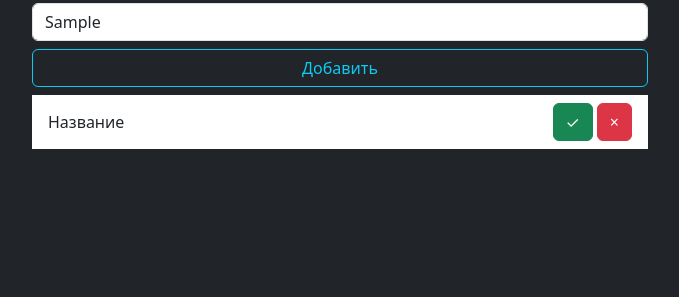
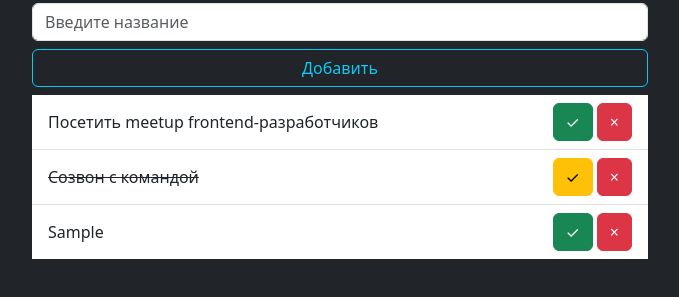
Before and after one commit to Borisolchik/Notes, a plain HTML site: page index.html in a window 1280 px wide. Both pictures are taken after typing "Sample" into the empty fields and a click on the button "Добавить". Shown: the part 101-398 px from the top of the page, without its empty margins (300-979 px from the left). Drawn offline with nearby package versions, Linux system fonts and the light colour scheme.

Commit message:
added functional

```diff
--- /dev/null
+++ b/app.js
@@ -0,0 +1,46 @@
+const inputElement = document.getElementById('title');
+const createBtn = document.getElementById('create');
+const listElement = document.getElementById('list');
+
+const notes = [
+    {
+        title: 'Посетить meetup frontend-разработчиков',
+        completed: false
+    },
+    {
+        title: 'Созвон с командой',
+        completed: true
+    }
+    ];
+
+function render() {
+    for (let i = 0; i < notes.length; i++) {
+        listElement.insertAdjacentHTML('beforeend', getNoteTemplate(notes[i]));
+    }
+}
+
+render();
+
+createBtn.onclick = function () {
+    if (inputElement.value.length === 0) {
+        return;
+    }
+    const newNote = {
+        title: inputElement.value,
+        completed: false
+    }
+    listElement.insertAdjacentHTML(
+        'beforeend',
+        getNoteTemplate(newNote));
+    inputElement.value = '';
+}
+
+function getNoteTemplate(note) {
+    return `<li class="list-group-item d-flex justify-content-between align-items-center">
+          <span class="${note.completed ? 'text-decoration-line-through' : ''}">${note.title}</span>
+          <span>
+            <span class="btn btn-small btn-${note.completed ? 'warning' : 'success'}">&check;</span>
+            <span class="btn btn-small btn-danger">&times;</span>
+          </span>
+        </li>`
+}
--- a/index.html
+++ b/index.html
@@ -15,6 +15,7 @@
       crossorigin="anonymous"
     />
     <title>Notes</title>
+    <script src="app.js" defer></script>
   </head>
   <body class="bg-dark text-light">
     <div class="container w-50 pt-5">
@@ -30,15 +31,6 @@
       </button>
 
       <ul class="list-group list-group-flush" id="list">
-        <li
-          class="list-group-item d-flex justify-content-between align-items-center"
-        >
-          <span>Название</span>
-          <span>
-            <span class="btn btn-small btn-success">&check;</span>
-            <span class="btn btn-small btn-danger">&times;</span>
-          </span>
-        </li>
       </ul>
     </div>
   </body>
```
Also changed, not shown: 1 other file.
